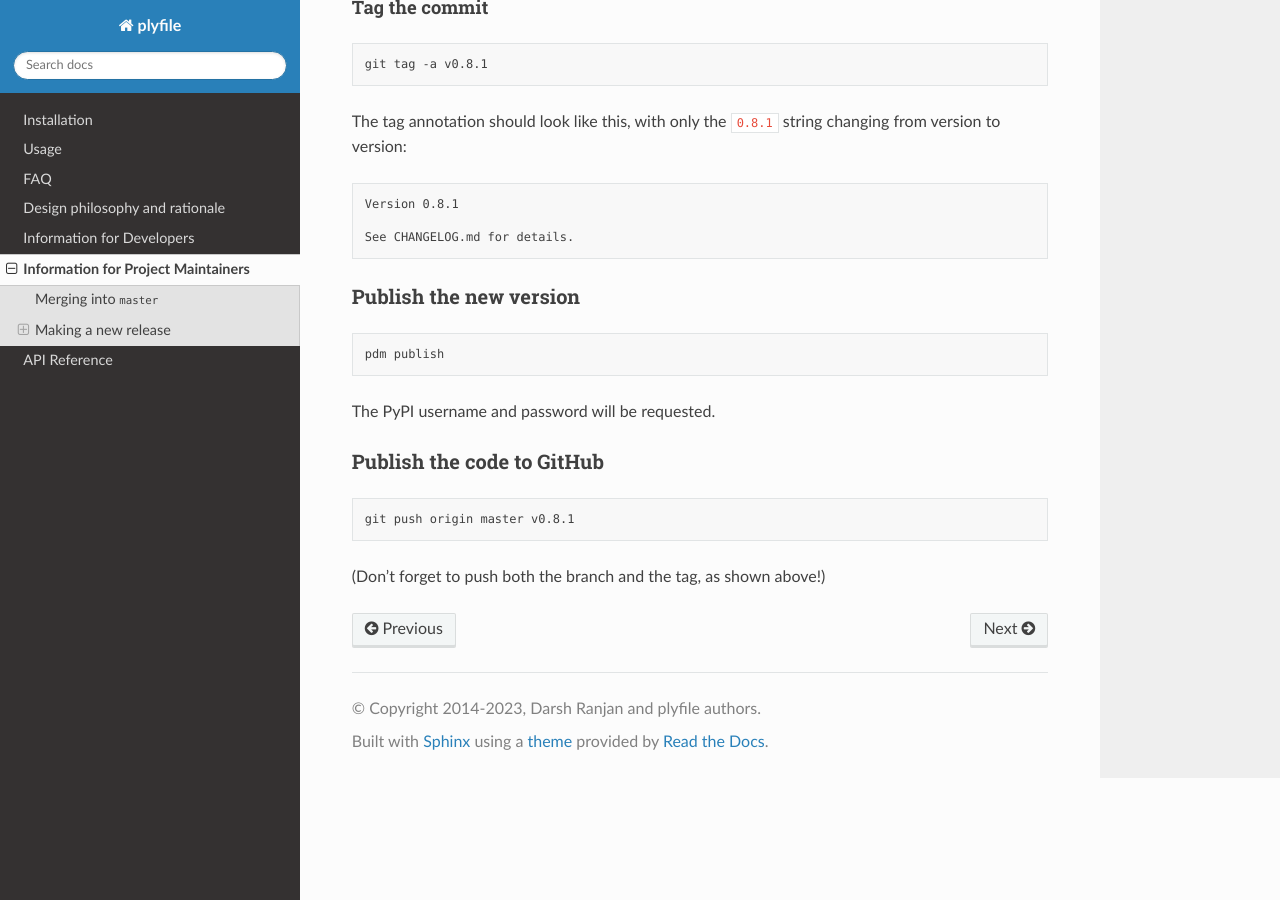
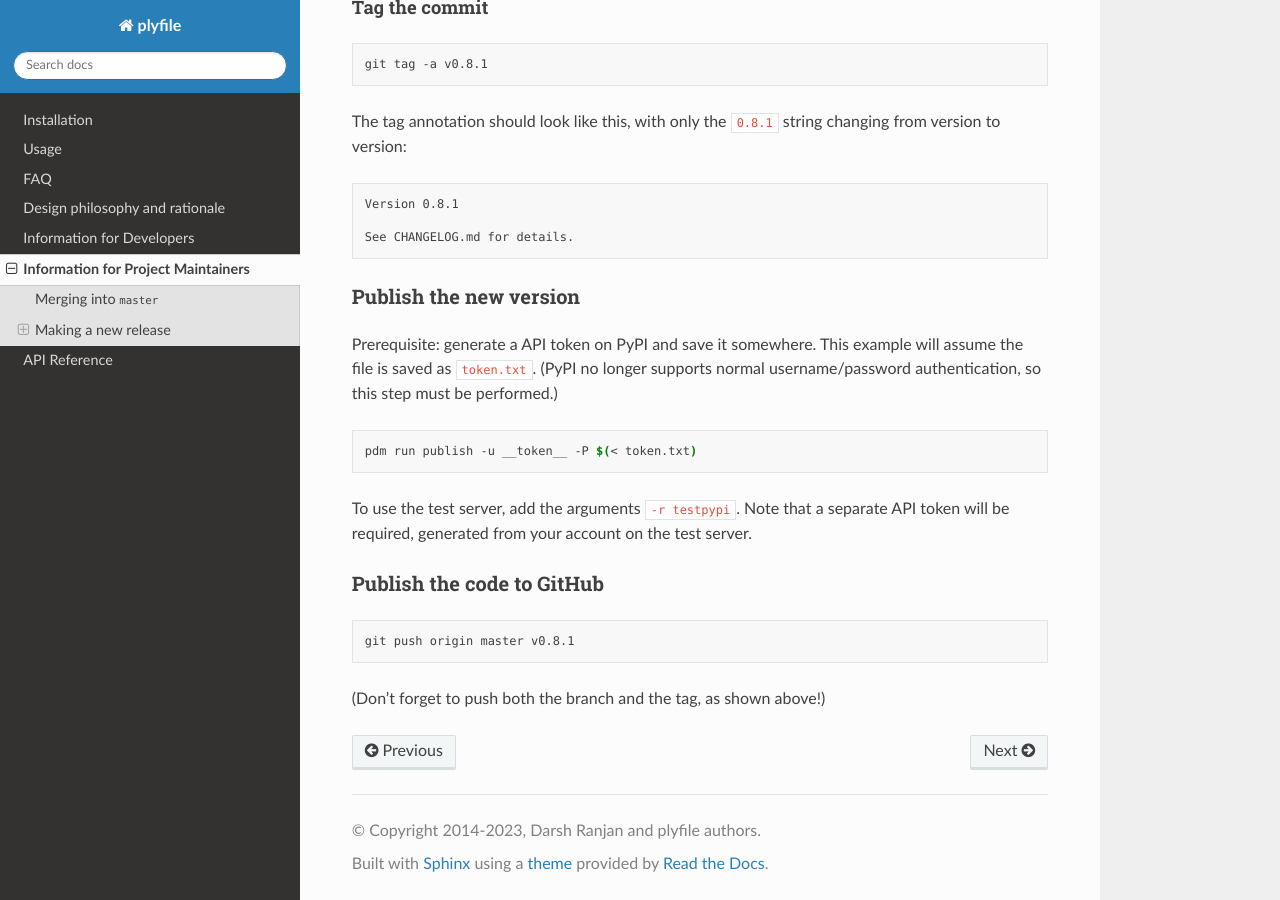
Before and after one commit to dranjan/python-plyfile, a Sphinx documentation site: the page built from doc/maintaining.md, in a window 1280 px wide and 900 px high, scrolled down 2658 px. Built offline with Sphinx 7.4.7 and the Read the Docs theme 2.0.0, drawn with Linux system fonts in a browser that asks for light colours.

Commit message:
Update documentation for publishing

````diff
--- a/doc/maintaining.md
+++ b/doc/maintaining.md
@@ -142,11 +142,18 @@ See CHANGELOG.md for details.
 
 ### Publish the new version
 
+Prerequisite: generate a API token on PyPI and save it somewhere.
+This example will assume the file is saved as `token.txt`.
+(PyPI no longer supports normal username/password authentication,
+so this step must be performed.)
+
 ```bash
-pdm publish
+pdm run publish -u __token__ -P $(< token.txt)
 ```
 
-The PyPI username and password will be requested.
+To use the test server, add the arguments `-r testpypi`. Note that
+a separate API token will be required, generated from your account
+on the test server.
 
 ### Publish the code to GitHub
 
````
Also changed, not shown: CHANGELOG.md (+2 -0 lines).
